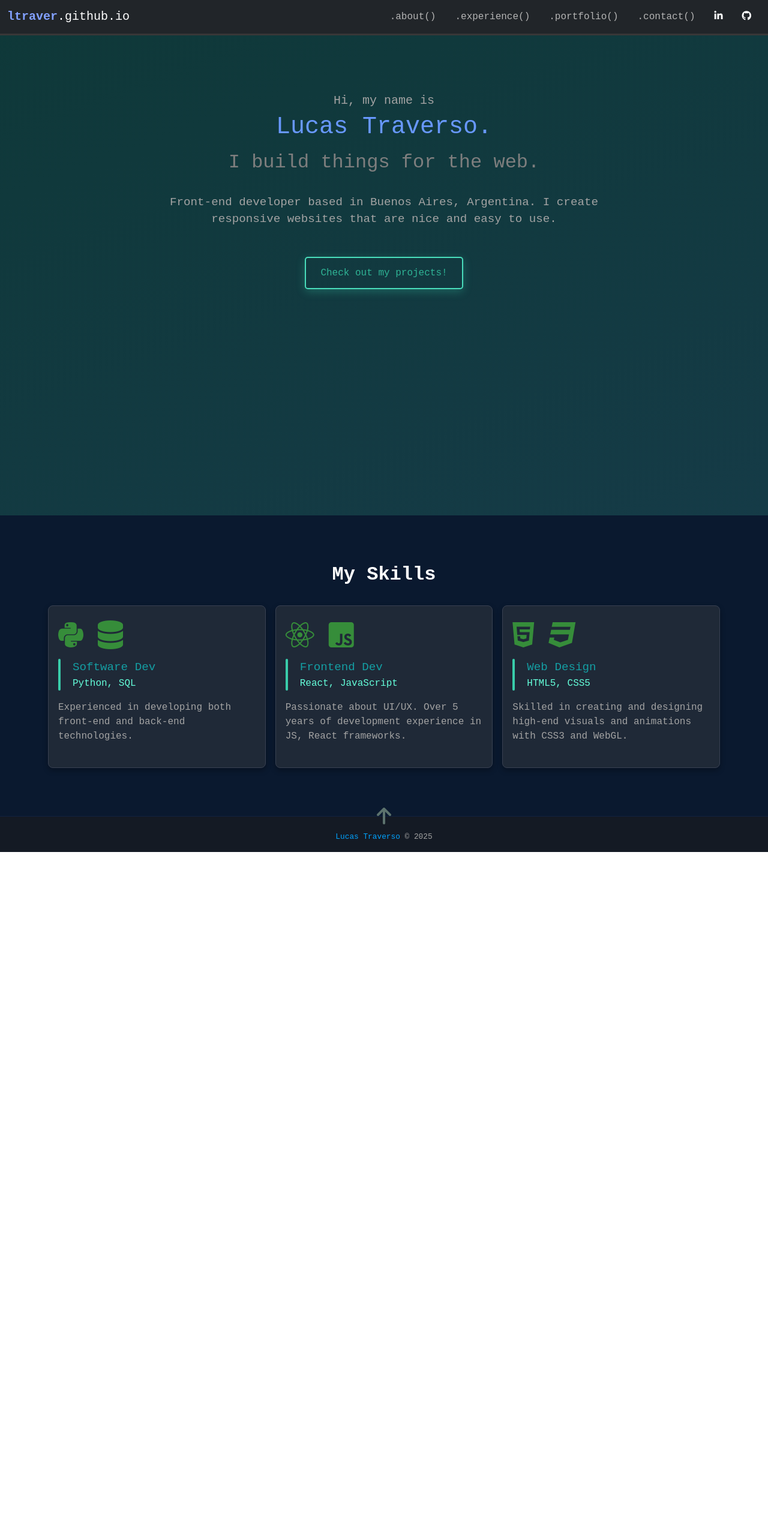
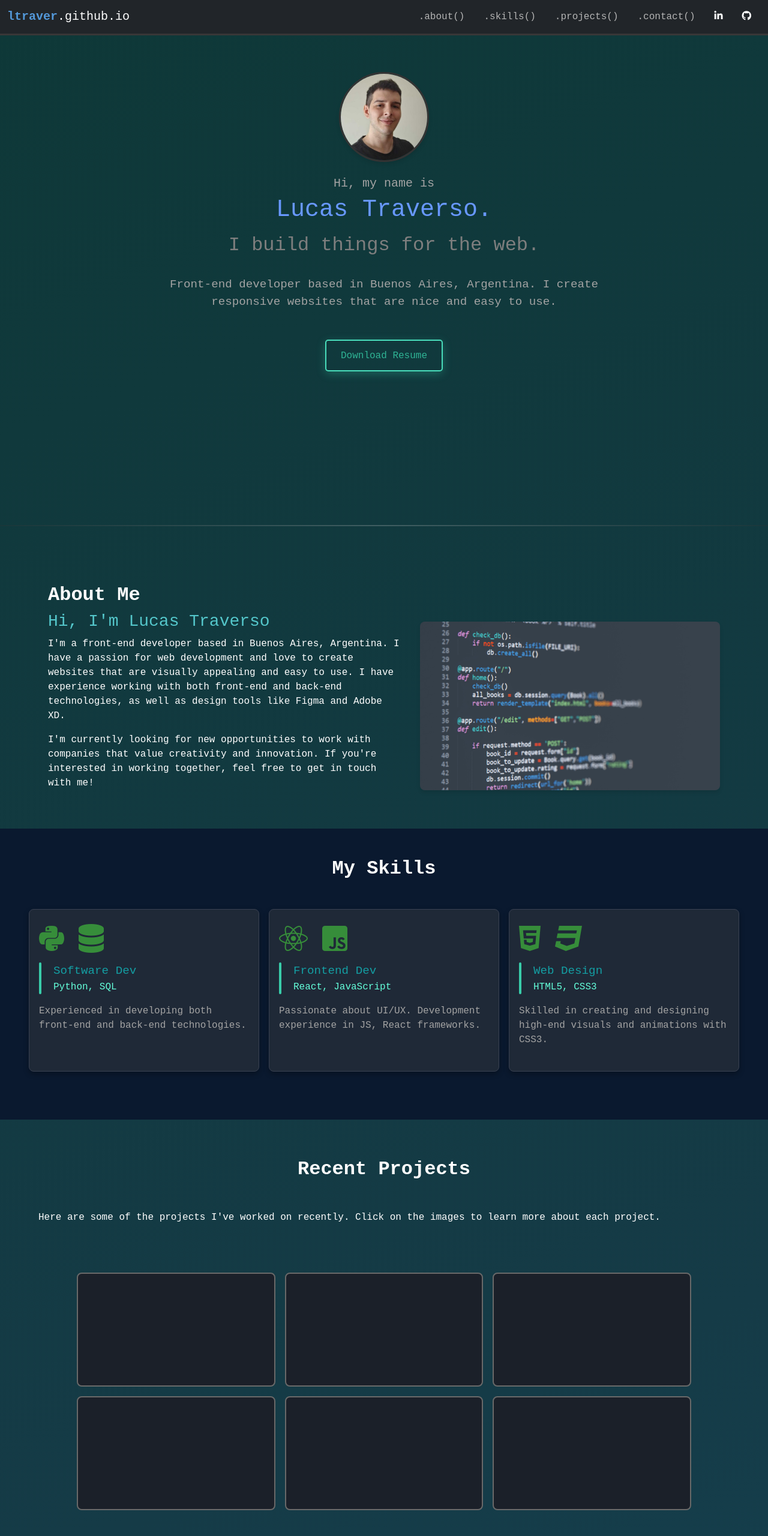
Before and after one commit to ltraver/ltraver.github.io, a plain HTML site: page index.html in a window 1280 px wide. Shown: the top 2560 px of the page at 60% size. Before the commit the page ends 1420 px from the top, so only its background shows below. Drawn offline with nearby package versions, Linux system fonts and the light colour scheme.

Commit message:
Commit #2

```diff
--- a/css/styles.css
+++ b/css/styles.css
@@ -17,6 +17,14 @@ html {
     padding: 0;
 }
 
+hr {
+    border: 0;
+    height: 2px;
+    background: #333;
+    background-image: linear-gradient(to right, #333, #ccc, #333);
+    margin: 1em 0;
+}
+
 /* ================== NAVIGATION BAR ================== */
 
 .navbar {
@@ -28,7 +36,7 @@ html {
 }
 
 .navbar-highlight {
-    color: rgb(130, 160, 255);
+    color: #5398d9;
     font-weight: bold;
     transition: color 0.3s ease;
 }
@@ -57,7 +65,7 @@ html {
     transition: transform 0.4s ease;
 }
 
-/* ================== MAIN SECTION ================== */
+/* ================== HERO SECTION ================== */
 
 .hero {
     flex: 1; /* Fill remaining space */
@@ -69,9 +77,19 @@ html {
     padding: 0 2rem; /* Add padding for responsiveness */
 }
 
+.circle-image {
+    width: 150px;
+    height: 150px;
+    border-radius: 50%;
+    object-fit: cover;
+    border: 3px solid #333;
+    box-shadow: 0 4px 6px rgba(0, 0, 0, 0.1);
+    margin-bottom: 3%;
+}
+
 .hero-content {
-    max-width: 800px; /* Limit width for better readability */
-    margin-top: 8%;
+    max-width: 800px;
+    margin-top: 5%;
 }
 
 .hero-content h1 {
@@ -89,7 +107,7 @@ html {
     margin-bottom: 3rem;
 }
 
-.hero-button {
+.resume-button {
     display: inline-block;
     padding: 0.8rem 1.5rem;
     font-size: 1rem;
@@ -101,165 +119,308 @@ html {
     box-shadow: 0px 4px 15px rgba(57, 204, 170, 0.3);
 }
 
-.hero-button:hover {
-    transform: scale(1.05);
-    transition: transform 0.5s ease;
+.resume-button:hover {
+    transform: scale(1.03);
+    transition: transform 0.3s ease;
     background-color: #13cfa3;
     color: #0a192f;
 }
 
-/* General Section Styling */
+/* ================== ABOUT SECTION ================== */
+
+.about-section {
+    padding: 5rem;
+    color: #ffffff;
+}
+
+.about-section-title {
+    font-size: 2rem;
+    font-weight: bold;
+}
+
+.about-text h3 {
+    color: #54c6ca;
+}
+
+.about-text {
+    flex: 1;
+    text-align: left;
+}
+
+.about-content {
+    display: flex;
+    justify-content: space-between;
+    align-items: center;
+    width: 100%;
+    gap: 2rem;
+}
+
+.about-coding-image {
+    flex: 1;
+    max-width: 500px;
+    height: auto;
+    border-radius: 8px;
+    box-shadow: 0 4px 6px rgba(0, 0, 0, 0.1);
+}
+
+/* ================== SKILLS SECTION ================== */
+
 .skills-section {
-    text-align: center; /* Center-align the title */
-    padding: 5rem; /* Padding for the entire section */
-    background-color: #0a192f; /* Match the background color */
-    color: #ffffff; /* Text color */
+    text-align: center;
+    padding: 3em;
+    background-color: #0a192f;
+    color: #ffffff;
+    padding-bottom: 5rem;
+    position: relative; /* Ensure proper layout */
+    padding-top: 3rem; /* Adjust this to the height of your navbar */
+    margin-top: -2rem; /* Negative margin compensates for the extra space */
 }
 
 .skills-section-title {
-    font-size: 2rem; /* Larger font size for the title */
+    font-size: 2rem;
     font-weight: bold;
-    margin-bottom: 2rem; /* Space below the title */
+    margin-bottom: 3rem;
 }
 
-/* Cards Container */
 .skills-cards {
     display: flex;
-    justify-content: space-between; /* Spread cards evenly */
-    gap: 1rem; /* Spacing between cards */
+    justify-content: space-between;
+    gap: 1rem;
 }
 
-/* Card Styling */
 .skill-card {
-    position: relative; /* Set a positioning context for the pseudo-element */
-    background-color: #1f2937; /* Card background */
-    border: 1px solid #394152; /* Subtle border */
+    position: relative;
+    background-color: #1f2937;
+    border: 1px solid #394152;
     border-radius: 8px;
-    padding: 1.5rem 1rem; /* Add padding for space inside the card */
+    padding: 1.5rem 1rem;
     flex: 1;
-    text-align: left; /* Align content to the left */
+    text-align: left;
     box-shadow: 0px 4px 10px rgba(0, 0, 0, 0.3);
     transition: transform 0.3s ease, box-shadow 0.3s ease;
 }
 
 .skill-card:hover {
-    transform: translateY(-10px); /* Lift card on hover */
+    transform: translateY(-10px);
     box-shadow: 0px 8px 15px rgba(0, 0, 0, 0.5);
 }
 
-/* Skill Title */
 .skill-title {
-    position: relative; /* Required for the ::before pseudo-element */
+    position: relative;
     font-size: 1.2rem;
-    color: #149ea3; /* Text color for the heading */
-    margin: 0 0 1rem 0; /* Add margin below the heading */
-    padding-left: 1.5rem; /* Space for the vertical bar */
+    color: #149ea3;
+    margin: 0 0 1rem 0;
+    padding-left: 1.5rem;
     line-height: 1.5;
 }
 
 .skill-title::before {
-    content: ''; /* Creates the pseudo-element */
-    position: absolute; /* Allows precise placement */
-    left: 0; /* Aligns to the left edge of the card */
-    top: 0; /* Aligns with the top of the heading */
-    width: 4px; /* Thickness of the bar */
-    height: 100%; /* Matches the height of the h3 text */
-    background-color: #39ccaa; /* Bar color */
-    border-radius: 2px; /* Add rounded corners for a smoother design */
+    content: '';
+    position: absolute;
+    left: 0;
+    top: 0;
+    width: 4px;
+    height: 100%;
+    background-color: #39ccaa;
+    border-radius: 2px;
 }
 
 .skill-title span {
-    display: block; /* Make the second line appear below */
+    display: block;
     font-size: 1rem;
-    color: #64ffda; /* Highlight color */
+    color: #64ffda;
 }
 
-/* Skill Description */
 .skill-description {
     font-size: 1rem;
     line-height: 1.5;
     color: #a3a3a3;
 }
 
-/* Skill Icon Styling */
 .skill-icon {
-    display: flex; /* Allow multiple icons to align horizontally */
-    gap: 1.5rem; /* Space between icons */
-    font-size: 3rem; /* Icon size */
-    color: #368d3a; /* Icon color */
+    display: flex;
+    gap: 1.5rem;
+    font-size: 3rem;
+    color: #368d3a;
     margin-bottom: 1rem;
 }
 
+/* ================== PROJECTS SECTION ================== */
+
+.projects-section {
+    padding: 4rem;
+    color: #ffffff;
+}
+
+.projects-section h2 {
+    text-align: center;
+    font-size: 2rem;
+    font-weight: bold;
+    margin-bottom: 3rem;
+}
+
+.projects-grid {
+    display: grid;
+    grid-template-columns: repeat(3, 1fr); /* 3 columns */
+    gap: 1rem; /* Space between rectangles */
+    justify-content: center; /* Center the grid horizontally */
+    align-content: center; /* Center the grid vertically */
+    padding: 4rem;
+    color: #ffffff;
+}
+
+.project-frame {
+    display: block;
+    width: 100%;
+    padding-top: 56.25%; /* Maintain 16:9 aspect ratio */
+    background-color: #1b2029; /* Placeholder color */
+    border: 2px solid #696969; /* White border */
+    border-radius: 8px; /* Slightly rounded corners */
+    transition: transform 0.3s ease, box-shadow 0.3s ease;
+}
+
+.project-frame:hover {
+    transform: scale(1.05); /* Slight zoom effect on hover */
+    box-shadow: 0 8px 15px rgba(255, 255, 255, 0.2); /* Subtle shadow on hover */
+}
+
+/* ================== CONTACT SECTION ================== */
+
+/* Contact Section */
+.contact-section {
+    display: flex;
+    flex-direction: row;
+}
+
+/* Contact Form */
+.contact-form {
+    flex: 1; /* Takes 50% of the width */
+    background-color: #2a2a2a;
+    padding: 2%;
+    display: flex;
+    flex-direction: column;
+    justify-content: center;
+}
+
+.contact-form h2 {
+    margin-bottom: 20px;
+    font-size: 2rem;
+    color: #fff;
+}
+
+.contact-form form label {
+    font-size: 1rem;
+    margin-bottom: 8px;
+    display: block;
+    color: #fff;
+}
+
+.contact-form form input, .contact-form form textarea {
+    width: 100%;
+    padding: 10px;
+    margin-bottom: 20px;
+    border: 1px solid #444;
+    border-radius: 5px;
+    background-color: #333;
+    color: #fff;
+}
+
+.contact-form form button {
+    padding: 10px 20px;
+    border: none;
+    background-color: #4caf50;
+    color: #fff;
+    cursor: pointer;
+    border-radius: 5px;
+}
+
+.contact-form form button:hover {
+    background-color: #45a049;
+}
+
+/* Contact Map */
+.contact-map {
+    flex: 1; /* Takes 50% of the width */
+    position: relative;
+}
+
+.contact-map iframe {
+    position: absolute;
+    top: 0;
+    left: 0;
+    width: 100%;
+    height: 100%;
+    border: none;
+}
 
 /* ================== FOOTER ================== */
 
 footer {
     display: flex;
-    flex-direction: column; /* Stack arrow and text */
+    flex-direction: column;
     height: auto;
-    background-color: #141a24; /* Dark footer background */
-    color: #a3a3a3; /* Footer text color */
+    background-color: #141a24;
+    color: #a3a3a3;
     text-align: center;
     padding-top: 0.5rem;
     font-size: 0.8rem;
-    border-top: 1px solid #112240; /* Subtle border */
-    position: relative; /* Create positioning context for the arrow */
+    border-top: 1px solid #112240;
+    position: relative;
 }
 
 footer p {
-    margin-top: 1rem; /* Space between the arrow and footer text */
+    margin-top: 1rem;
 }
 
 .scroll-to-top {
     display: inline-block;
-    font-size: 2rem; /* Arrow size */
-    color: #5c726d; /* Arrow color */
+    font-size: 2rem;
+    color: #5c726d;
     text-decoration: none;
     transition: transform 0.3s ease, color 0.3s ease;
-    z-index: 10; /* Ensure it's above other elements */
-    position: absolute; /* Position it relative to the footer */
-    bottom: 2rem; /* Adjust to place it halfway into the footer */
-    left: 50%; /* Center horizontally */
-    transform: translateX(-50%); /* Correct horizontal alignment */
-    pointer-events: auto; /* Ensure it's clickable */
+    z-index: 10;
+    position: absolute;
+    bottom: 2rem;
+    left: 50%;
+    transform: translateX(-50%);
+    pointer-events: auto;
 }
 
 .scroll-to-top:hover {
-    color: #64ffda; /* Change color on hover */
-    transform: translateX(-50%) scale(1.2); /* Grow slightly on hover */
+    color: #64ffda;
+    transform: translateX(-50%) scale(1.2);
 }
 
 /* ================== DYNAMIC BACKGROUND ================== */
 
 .dynamic-background {
-    height: auto; /* Adjust height to fit content */
-    width: 100%; /* Full screen width */
-    background: linear-gradient(160deg, #063526, #153b47, #125c7c); /* New gradient colors */
-    background-size: 450% 300%; /* Oversized background for smooth animation */
-    animation: gradientAnimation 15s linear infinite; /* Animation properties */
+    height: auto;
+    width: 100%;
+    background: linear-gradient(160deg, #063526, #153b47, #125c7c);
+    background-size: 450% 300%;
+    animation: gradientAnimation 15s linear infinite;
+}
+
+@keyframes gradientAnimation {
+    0% {
+        background-position: 0% 11%;
+    }
+    25% {
+        background-position: 33% 33%;
+    }
+    50% {
+        background-position: 66% 50%;
+    }
+    75% {
+        background-position: 33% 33%;
+    }
+    100% {
+        background-position: 0% 11%;
+    }
 }
 
 /* ================== RESPONSIVE DESIGN ================== */
 
 @media (max-width: 768px) {
-
+    /* Placeholder for responsive styles */
 }
-
-/* Keyframes for gradient animation */
-@keyframes gradientAnimation {
-    0% {
-        background-position: 0% 11%; /* Start position */
-    }
-    25% {
-        background-position: 33% 33%; /* Intermediate position */
-    }
-    50% {
-        background-position: 66% 50%; /* Middle position */
-    }
-    75% {
-        background-position: 33% 33%; /* Intermediate position */
-    }
-    100% {
-        background-position: 0% 11%; /* End position */
-    }
-}
--- a/index.html
+++ b/index.html
@@ -1,12 +1,14 @@
 <!DOCTYPE html>
-    <html lang="en">
+<html lang="en">
     <head>
         <!-- Meta tags -->
         <meta charset="UTF-8">
         <meta name="viewport" content="width=device-width, initial-scale=1.0">
 
+        <!-- Favicon -->
+        <link rel="icon" type="image/x-icon" href="src/favicon.ico">
         <!-- Title -->
-        <title>Portfolio</title>
+        <title>Lucas Traverso</title>
 
         <!-- Font Awesome for Icons -->
         <link href="https://cdnjs.cloudflare.com/ajax/libs/font-awesome/6.0.0-beta3/css/all.min.css" rel="stylesheet">
@@ -27,16 +29,16 @@
                 <!-- Navigation Links -->
                 <ul class="navbar-nav ms-auto">
                     <li class="nav-item">
-                        <a class="nav-link" href="#">.about()</a>
+                        <a class="nav-link" href="#about-section">.about()</a>
                     </li>
                     <li class="nav-item">
-                        <a class="nav-link" href="#">.experience()</a>
+                        <a class="nav-link" href="#skills-section">.skills()</a>
                     </li>
                     <li class="nav-item">
-                        <a class="nav-link" href="#">.portfolio()</a>
+                        <a class="nav-link" href="#projects-section">.projects()</a>
                     </li>
                     <li class="nav-item">
-                        <a class="nav-link" href="#">.contact()</a>
+                        <a class="nav-link" href="#contact-section">.contact()</a>
                     </li>
                     <li class="nav-item">
                         <a class="nav-link nav-icon" href="https://linkedin.com" target="_blank">
@@ -54,19 +56,46 @@
 
         <!-- Main section -->
         <div class="dynamic-background">
+            <!-- Hero Section -->
             <section class="hero">
                 <div class="hero-content">
+                    <div class="about-image">
+                        <img src="src/profile.jpg" alt="Lucas Traverso" class="circle-image">
+                    </div>
                     <h5 class="intro-text">Hi, my name is</h5>
                     <h1>Lucas Traverso.</h1>
                     <h2>I build things for the web.</h2>
                     <p class="description">
                         Front-end developer based in Buenos Aires, Argentina. I create responsive websites that are nice and easy to use.
                     </p>
-                    <a href="#" class="hero-button">Check out my projects!</a>
+                    <a href="#" class="resume-button">Download Resume</a>
                 </div>
             </section>
 
-            <section class="skills-section">
+            <hr>
+
+            <!-- About Me section -->
+            <section class="about-section" id="about-section">
+                <h2 class="about-section-title">About Me</h2>
+                <div class="about-content">
+                    <div class="about-text">
+                        <h3>Hi, I'm Lucas Traverso</h3>
+                        <p>
+                            I'm a front-end developer based in Buenos Aires, Argentina. I have a passion for web development and love to create websites that are visually appealing and easy to use. I have experience working with both front-end and back-end technologies, as well as design tools like Figma and Adobe XD.
+                        </p>
+                        <p>
+                            I'm currently looking for new opportunities to work with companies that value creativity and innovation. If you're interested in working together, feel free to get in touch with me!
+                        </p>
+                    </div>
+                    <div class="about-image">
+                        <img src="src/coding.jpg" alt="" class="about-coding-image">
+                    </div>
+
+                </div>
+            </section>
+
+            <!-- My Skills section -->
+            <section class="skills-section" id="skills-section">
                 <h2 class="skills-section-title">My Skills</h2>
                 <div class="skills-cards">
                     <div class="skill-card">
@@ -84,7 +113,7 @@
                             <i class="fa-brands fa-js-square"></i>
                         </div>
                         <h3 class="skill-title">Frontend Dev <span>React, JavaScript</span></h3>
-                        <p class="skill-description">Passionate about UI/UX. Over 5 years of development experience in JS, React frameworks.</p>
+                        <p class="skill-description">Passionate about UI/UX. Development experience in JS, React frameworks.</p>
                     </div>
 
                     <div class="skill-card">
@@ -92,12 +121,57 @@
                             <i class="fa-brands fa-html5" id="icon-html5"></i>
                             <i class="fa-brands fa-css3" id="icon-css3"></i>
                         </div>
-                        <h3 class="skill-title">Web Design <span>HTML5, CSS5</span></h3>
-                        <p class="skill-description">Skilled in creating and designing high-end visuals and animations with CSS3 and WebGL.</p>
+                        <h3 class="skill-title">Web Design <span>HTML5, CSS3</span></h3>
+                        <p class="skill-description">Skilled in creating and designing high-end visuals and animations with CSS3.</p>
                     </div>
                 </div>
             </section>
 
+            <!-- Projects section -->
+            <section class="projects-section" id="projects-section">
+                <div>
+                    <h2>Recent Projects</h2>
+                    <p>Here are some of the projects I've worked on recently. Click on the images to learn more about each project.</p>
+                    <div class="projects-grid">
+                        <a href="project1.html" class="project-frame"></a>
+                        <a href="project2.html" class="project-frame"></a>
+                        <a href="project3.html" class="project-frame"></a>
+                        <a href="project4.html" class="project-frame"></a>
+                        <a href="project5.html" class="project-frame"></a>
+                        <a href="project6.html" class="project-frame"></a>
+                    </div>
+                </div>
+            </section>
+
+
+            <!-- Contact section -->
+            <section class="contact-section" id="contact-section">
+                <div class="contact-form">
+                    <h2>Contact Me</h2>
+                    <form>
+                        <label for="name">Name *</label>
+                        <input type="text" id="name" name="name" required>
+
+                        <label for="email">Email *</label>
+                        <input type="email" id="email" name="email" required>
+
+                        <label for="message">Message *</label>
+                        <textarea id="message" name="message" required></textarea>
+
+                        <button type="submit">Submit</button>
+                    </form>
+                </div>
+                <div class="contact-map">
+                    <iframe
+                        src="https://www.google.com/maps/embed?pb=!1m14!1m12!1m3!1d13135.123456789!2d-58.41620771669591!3d-34.58517491345!2m3!1f0!2f0!3f0!3m2!1i1024!2i768!4f13.1!5e0!3m2!1sen!2sar!4v1616438725831!5m2!1sen!2sar"
+                        width="100%"
+                        height="100%"
+                        style="border:0;"
+                        allowfullscreen=""
+                        loading="lazy"
+                    ></iframe>
+                </div>
+            </section>
         </div>
 
         <!-- Footer -->
```
Also changed, not shown: src/coding.jpg (added), src/favicon.ico (added), src/profile.jpg (added).
